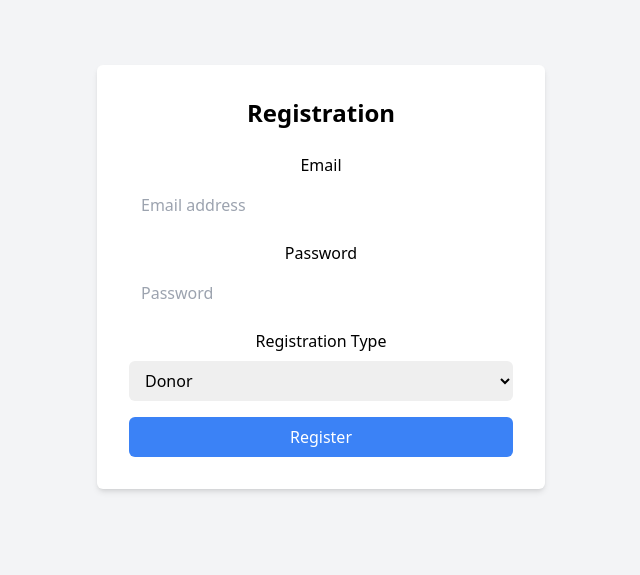
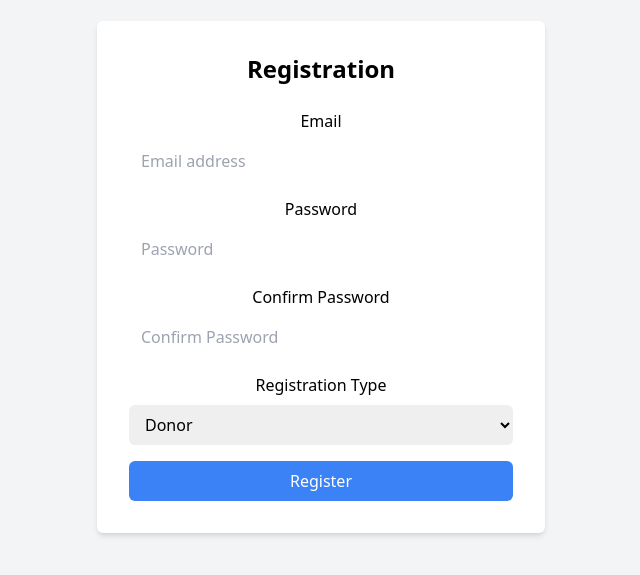
Before and after one commit to BrunoKiptoo/Mazingraa, a React (Create React App) app: page /registration in a window 1280 px wide. Shown: the part 123-698 px from the top of the page, without its empty margins (319-959 px from the left). Built offline with nearby package versions, Linux system fonts and the light colour scheme.

Commit message:
added registration form

```diff
--- a/src/components/GeneralRegistration.js
+++ b/src/components/GeneralRegistration.js
@@ -177,6 +177,28 @@ function GeneralRegistration() {
     )}
   </div>
 )}
+
+{formData.registrationType === 'donor' && (
+  <div className="mb-4">
+    <label htmlFor="confirmDonorPassword" className="block mb-2 font-medium">
+      Confirm Password
+    </label>
+    <input
+      type="password"
+      id="confirmDonorPassword"
+      name="confirmDonorPassword"
+      value={formData.confirmDonorPassword}
+      onChange={handleInputChange}
+      className={`w-full border-gray-300 rounded-md px-3 py-2 focus:outline-none focus:border-blue-500 ${
+        errors.confirmDonorPassword ? 'border-red-500' : ''
+      }`}
+      placeholder="Confirm Password"
+    />
+    {errors.confirmDonorPassword && (
+      <p className="text-red-500 mt-1">{errors.confirmDonorPassword}</p>
+    )}
+  </div>
+)}
   <div className="mb-4">
     <label htmlFor="registrationType" className="block mb-2 font-medium">
       Registration Type
```
Lines whose indentation alone changed are shown as unchanged.
